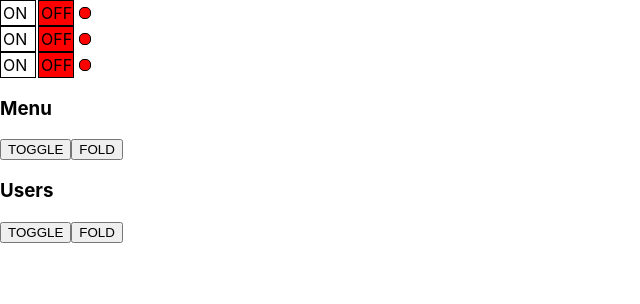
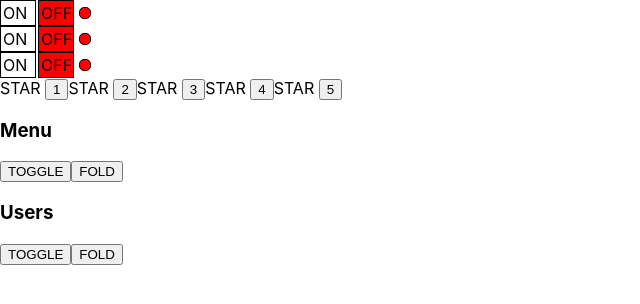
Before and after one commit to MariannaPo/react_kabzda, a React (Create React App) app: page / in a window 1280 px wide. Shown: the top 304 px of the page, without its empty margins (0-640 px from the left). Built offline with nearby package versions, Linux system fonts and the light colour scheme.

Commit message:
Uncontrolled_Star

```diff
--- a/src/App.tsx
+++ b/src/App.tsx
@@ -4,6 +4,7 @@ import Accordion from "./components/Accordion/Accordion";
 import Rating from "./components/Rating/Rating";
 import OnOff from "./components/OnOff/OnOff";
 import UncontrolledAccordion from "./components/UncontrolledAccordion/UncontrolledAccordion";
+import UncontrolledRating from "./components/UncontrolledRating/UncontrolledRating";
 
 // function hello() {
 //     alert('Hello IT-Kamasutra')
@@ -17,18 +18,19 @@ function App() {
             <OnOff />
             <OnOff />
             <OnOff />
+            <UncontrolledRating />
             {/*<PageTitle title={"This is App component"}/>*/}
             {/*<PageTitle title={"My friends"}/>*/}
             {/*<div>Article 1</div>*/}
             <UncontrolledAccordion titleValue={'Menu'} />
             <UncontrolledAccordion titleValue={'Users'} />
             {/*<div>Article 2</div>*/}
-            {/*<Rating value={0}/>*/}
-            {/*<Rating value={1}/>*/}
-            {/*<Rating value={2}/>*/}
-            {/*<Rating value={3}/>*/}
-            {/*<Rating value={4}/>*/}
-            {/*<Rating value={5}/>*/}
+            {/*<UncontrolledRating value={0}/>*/}
+            {/*<UncontrolledRating value={1}/>*/}
+            {/*<UncontrolledRating value={2}/>*/}
+            {/*<UncontrolledRating value={3}/>*/}
+            {/*<UncontrolledRating value={4}/>*/}
+            {/*<UncontrolledRating value={5}/>*/}
         </div>
     );
 }
--- /dev/null
+++ b/src/components/UncontrolledRating/UncontrolledRating.tsx
@@ -0,0 +1,35 @@
+import React, {useState} from "react";
+
+type RatingPropsType = {
+    // value: 0 | 1 | 2 | 3 | 4 | 5
+    // bright: number
+}
+
+function UncontrolledRating(props: RatingPropsType) {
+
+    let [bright, setBright] = useState(0)
+
+    return (
+        <div>
+            <Star /><button onClick={()=>{setBright(1)}}>1</button>
+            <Star /><button onClick={()=>{setBright(2)}}>2</button>
+            <Star /><button onClick={()=>{setBright(3)}}>3</button>
+            <Star /><button onClick={()=>{setBright(4)}}>4</button>
+            <Star /><button onClick={()=>{setBright(5)}}>5</button>
+        </div>
+    );
+}
+
+type StarPropsType = {
+    selected: boolean | number
+}
+
+function Star(props: StarPropsType) {
+    if (props.selected === true) {
+        return <span> <b>STAR</b> </span>
+    } else {
+        return <span>STAR </span>
+    }
+}
+
+export default UncontrolledRating;
```
